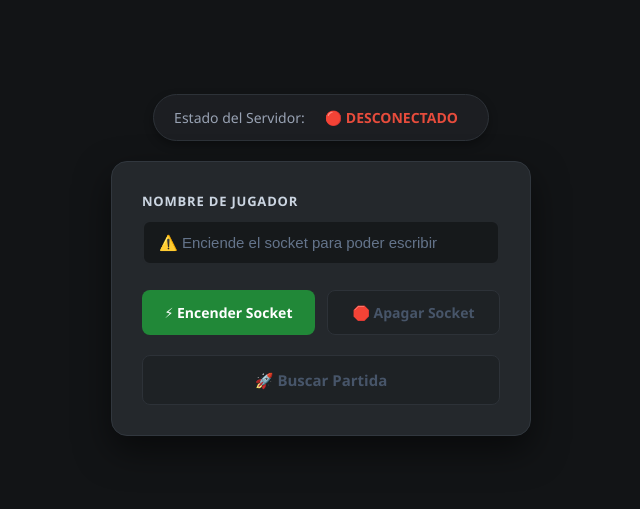
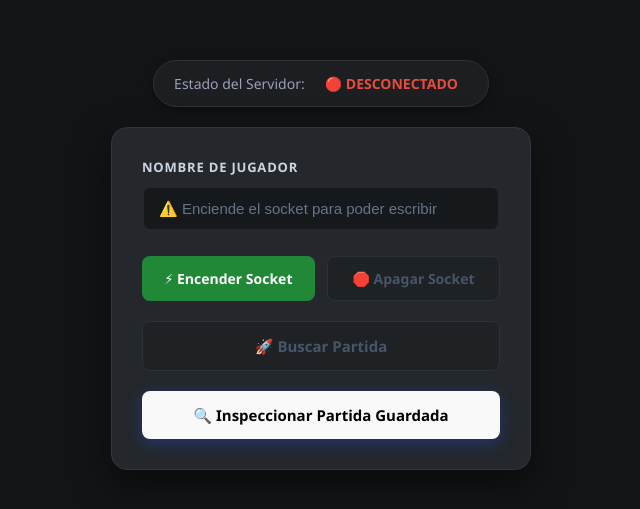
Before and after one commit to Carloscazallas123/RepoTestCard, a React (Vite) app in the folder FrontEnd/: page / in a window 1280 px wide. Shown: the part 135-644 px from the top of the page, without its empty margins (319-959 px from the left). Built offline with nearby package versions, Linux system fonts and the light colour scheme.

Commit message:
fix: añadir función para comprobar y mostrar el estado de la partida en localStorage

```diff
--- a/FrontEnd/src/components/InicioJuego.tsx
+++ b/FrontEnd/src/components/InicioJuego.tsx
@@ -17,6 +17,22 @@ export const InicioJuego = () => {
     const Partido: MatchDTO = JSON.parse(token);
 
     console.log(Partido); navegar('/juego');
+  };
+  const comprobarTokenPartido = () => {
+  const tokenPartido = localStorage.getItem('partido');
+  console.log("============= CHEQUEO DE LOCALSTORAGE =============");
+
+    if (tokenPartido) {
+      // 2. Si existe, lo transformamos de vuelta a un objeto JavaScript legible
+      const datosPartida = JSON.parse(tokenPartido);
+      console.log("✅ ¡Partida encontrada en el almacenamiento local!");
+      console.dir(datosPartida); // Muestra la estructura del objeto desplegable en consola
+    } else {
+      // 3. Si está vacío, lanzamos un aviso por consola
+      console.log("❌ No hay ninguna partida guardada actualmente en 'partido'.");
+    }
+
+  console.log("==================================================");
   };
 
   return (
@@ -54,8 +70,7 @@ export const InicioJuego = () => {
           type="button"
           disabled={isSocketActivo}
           onClick={() => encenderSocket()}
-          className="btn btn-success"
-        >
+          className="btn btn-success">
           ⚡ Encender Socket
         </button>
 
@@ -64,8 +79,7 @@ export const InicioJuego = () => {
           type="button"
           disabled={!isSocketActivo}
           onClick={() => apagarSocket()}
-          className="btn btn-danger"
-        >
+          className="btn btn-danger">
           🛑 Apagar Socket
         </button>
 
@@ -74,9 +88,15 @@ export const InicioJuego = () => {
           type="button"
           disabled={!isSocketActivo || !nombreUsuario.trim()}
           onClick={() => escucharcanalPartida(nombreUsuario)}
-          className="btn btn-primary btn-full"
-        >
+          className="btn btn-primary btn-full">
           🚀 Buscar Partida
+        </button>
+        {/* Botón de Depuración: Comprobar LocalStorage */}
+        <button
+        type="button"
+        onClick={comprobarTokenPartido}
+        className="btn btn-warning btn-full">
+        🔍 Inspeccionar Partida Guardada
         </button>
 
       </div>
```
